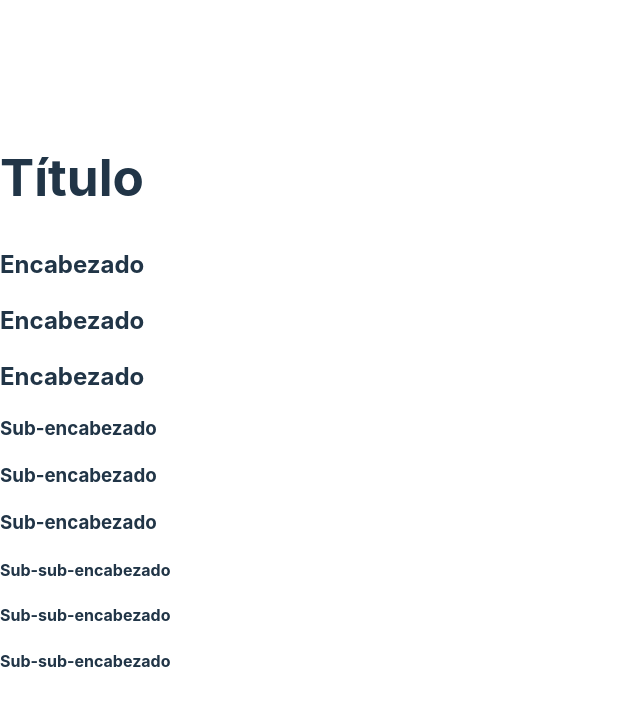
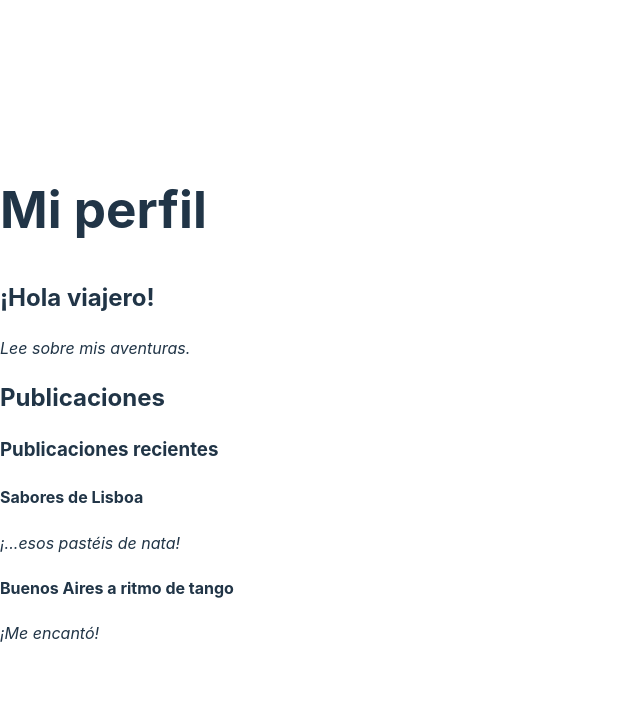
Before and after one commit to danyhoshi/stateTest, a React (Vite) app: page / in a window 1280 px wide. Shown: the top 706 px of the page, without its empty margins (0-640 px from the left). Built offline with nearby package versions, Linux system fonts and the light colour scheme.

Commit message:
Context in intermediate component

```diff
--- a/src/App.jsx
+++ b/src/App.jsx
@@ -1,25 +1,42 @@
 import Heading from "./Heading";
 import Section from "./Section";
 
-export default function Page() {
+export default function ProfilePage() {
   return (
     <Section>
-      <Heading>Título</Heading>
-      <Section>
-        <Heading>Encabezado</Heading>
-        <Heading>Encabezado</Heading>
-        <Heading>Encabezado</Heading>
-        <Section>
-          <Heading>Sub-encabezado</Heading>
-          <Heading>Sub-encabezado</Heading>
-          <Heading>Sub-encabezado</Heading>
-          <Section>
-            <Heading>Sub-sub-encabezado</Heading>
-            <Heading>Sub-sub-encabezado</Heading>
-            <Heading>Sub-sub-encabezado</Heading>
-          </Section>
-        </Section>
-      </Section>
+      <Heading>Mi perfil</Heading>
+      <Post title="¡Hola viajero!" body="Lee sobre mis aventuras." />
+      <AllPosts />
     </Section>
   );
 }
+
+function AllPosts() {
+  return (
+    <Section>
+      <Heading>Publicaciones</Heading>
+      <RecentPosts />
+    </Section>
+  );
+}
+
+function RecentPosts() {
+  return (
+    <Section>
+      <Heading>Publicaciones recientes</Heading>
+      <Post title="Sabores de Lisboa" body="¡...esos pastéis de nata!" />
+      <Post title="Buenos Aires a ritmo de tango" body="¡Me encantó!" />
+    </Section>
+  );
+}
+
+function Post({ title, body }) {
+  return (
+    <Section isFancy={true}>
+      <Heading>{title}</Heading>
+      <p>
+        <i>{body}</i>
+      </p>
+    </Section>
+  );
+}
--- a/src/Section.jsx
+++ b/src/Section.jsx
@@ -1,10 +1,10 @@
 import { useContext } from "react";
 import { LevelContext } from "./LevelContext";
 
-export default function Section({ children }) {
+export default function Section({ children, isFancy }) {
   const level = useContext(LevelContext);
   return (
-    <section className="section">
+    <section className={"section " + (isFancy ? "fancy" : "")}>
       <LevelContext.Provider value={level + 1}>
         {children}
       </LevelContext.Provider>
```
